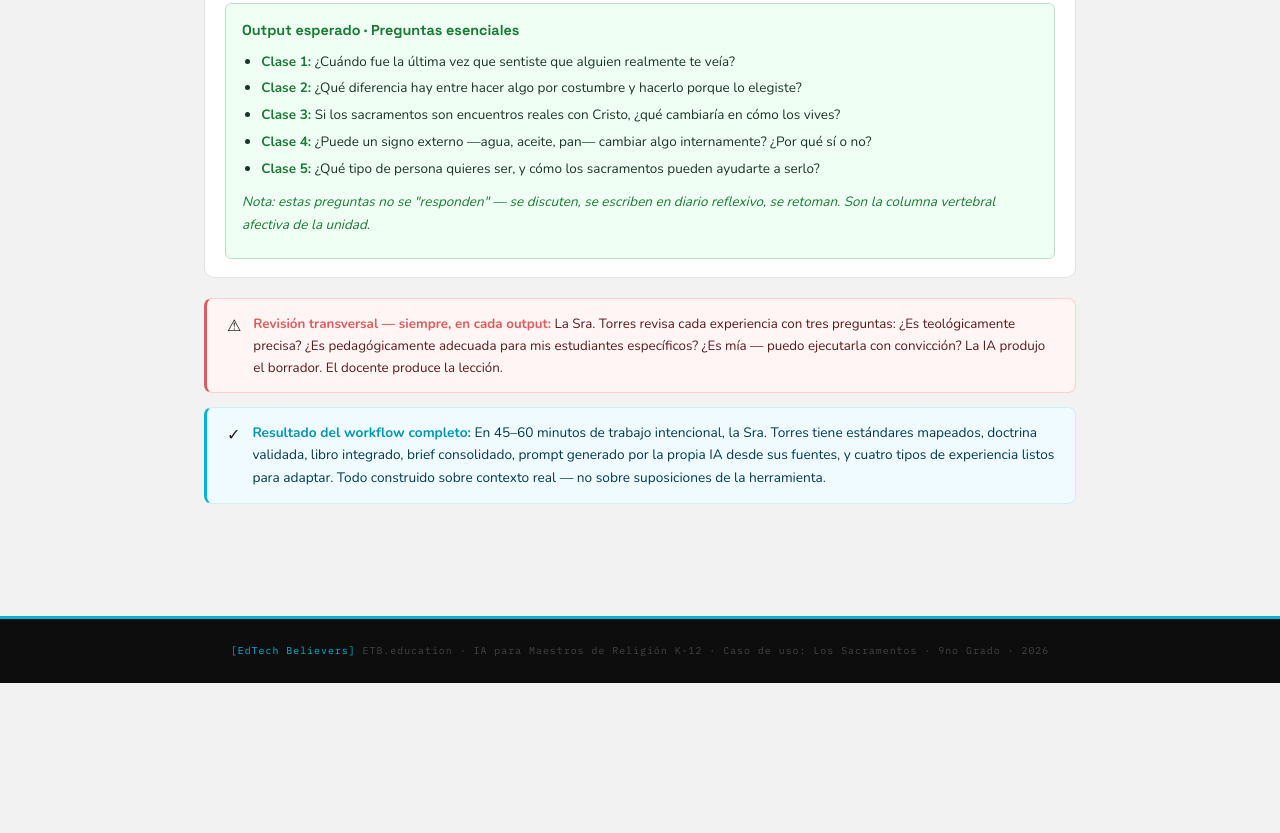
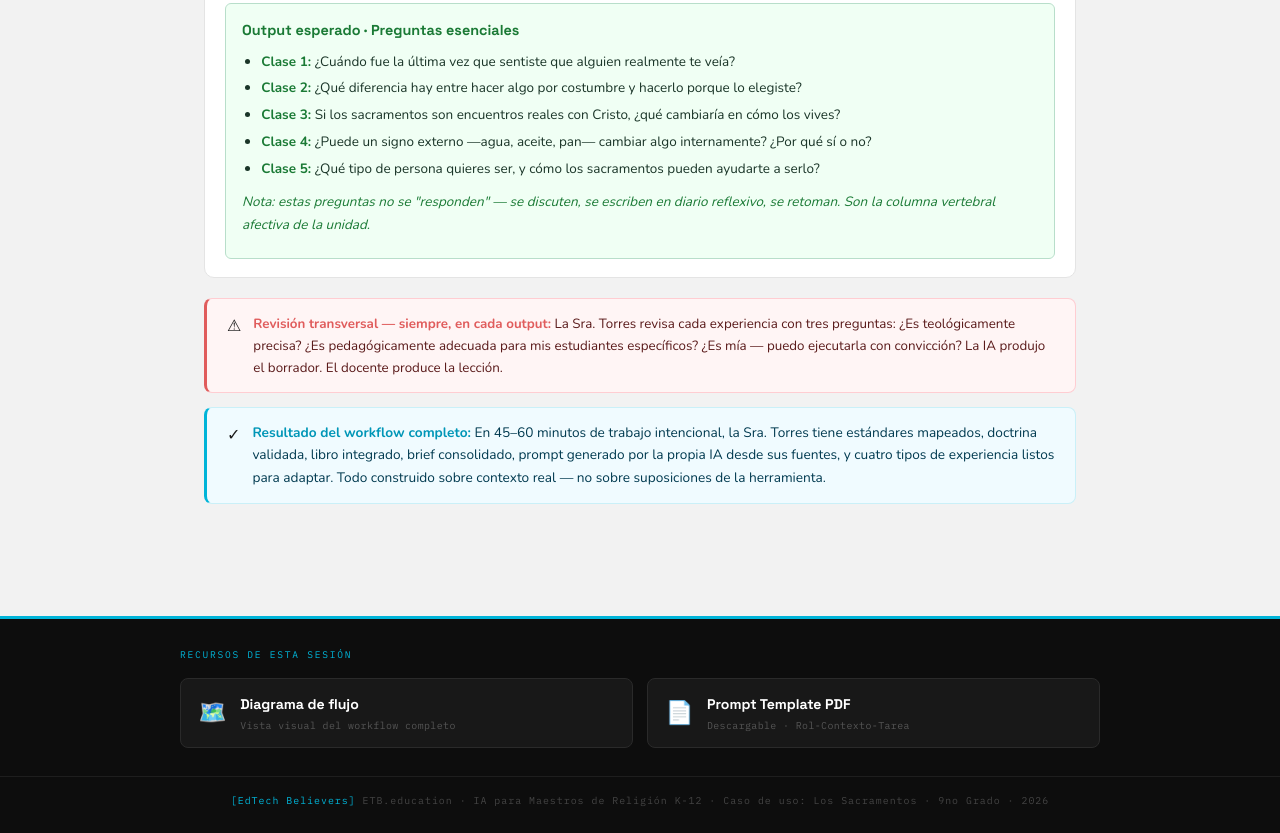
Before and after one commit to etbeducation/workflow-ia-religion, a plain HTML site: page index.html in a window 1280 px wide. Shown: the part 8328-9161 px from the top of the page. Before the commit the page ends 9011 px from the top, so only its background shows below. Drawn offline with nearby package versions, Linux system fonts and the light colour scheme.

Commit message:
Add: resource bar with links to diagram and PDF

```diff
--- a/index.html
+++ b/index.html
@@ -379,13 +379,52 @@
   .exp-output strong { font-weight: 700; color: #1A7A35; }
 
   /* ── FOOTER ── */
+  /* ── RESOURCE BAR ── */
+  .resource-bar {
+    background: var(--black);
+    border-top: 3px solid var(--cyan);
+    padding: 1.75rem 2rem;
+    max-width: 100%;
+  }
+  .resource-bar-label {
+    font-family: 'IBM Plex Mono', monospace;
+    font-size: 0.6rem; letter-spacing: 0.18em;
+    text-transform: uppercase; color: var(--cyan);
+    margin-bottom: 1rem;
+    max-width: 920px; margin-left: auto; margin-right: auto;
+  }
+  .resource-links {
+    display: flex; flex-wrap: wrap; gap: 0.85rem;
+    max-width: 920px; margin: 0 auto;
+  }
+  .resource-link {
+    display: flex; align-items: center; gap: 0.85rem;
+    background: #181818;
+    border: 1px solid #2A2A2A;
+    border-radius: 8px; padding: 0.85rem 1.1rem;
+    text-decoration: none; flex: 1; min-width: 220px;
+    transition: border-color 0.18s, background 0.18s;
+  }
+  .resource-link:hover { border-color: var(--cyan); background: rgba(0,180,216,0.06); }
+  .resource-icon { font-size: 1.4rem; flex-shrink: 0; }
+  .resource-title {
+    font-family: 'Space Grotesk', sans-serif;
+    font-size: 0.88rem; font-weight: 700;
+    color: var(--white); margin-bottom: 0.15rem;
+  }
+  .resource-sub {
+    font-family: 'IBM Plex Mono', monospace;
+    font-size: 0.62rem; color: #555555;
+    letter-spacing: 0.04em;
+  }
+
   footer {
     background: var(--black);
-    text-align: center; padding: 1.5rem 1rem;
+    text-align: center; padding: 1rem 1rem 1.5rem;
     font-family: 'IBM Plex Mono', monospace;
     font-size: 0.62rem; color: #444444;
     letter-spacing: 0.1em;
-    border-top: 3px solid var(--cyan);
+    border-top: 1px solid #1E1E1E;
   }
   footer span { color: var(--cyan); }
 
@@ -869,6 +908,26 @@ TAREA: Genera una secuencia de 5 preguntas esenciales que funcionen como hilo co
 
 </main>
 
+<div class="resource-bar">
+  <div class="resource-bar-label">Recursos de esta sesión</div>
+  <div class="resource-links">
+    <a class="resource-link" href="diagrama-flujo.html">
+      <span class="resource-icon">🗺️</span>
+      <div>
+        <div class="resource-title">Diagrama de flujo</div>
+        <div class="resource-sub">Vista visual del workflow completo</div>
+      </div>
+    </a>
+    <a class="resource-link" href="ETB-prompt-template-religion.pdf" target="_blank">
+      <span class="resource-icon">📄</span>
+      <div>
+        <div class="resource-title">Prompt Template PDF</div>
+        <div class="resource-sub">Descargable · Rol-Contexto-Tarea</div>
+      </div>
+    </a>
+  </div>
+</div>
+
 <footer>
   <span>[EdTech Believers]</span> ETB.education · IA para Maestros de Religión K-12 · Caso de uso: Los Sacramentos · 9no Grado · 2026
 </footer>
```
